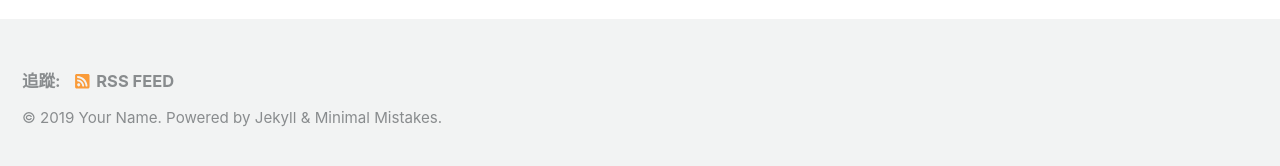
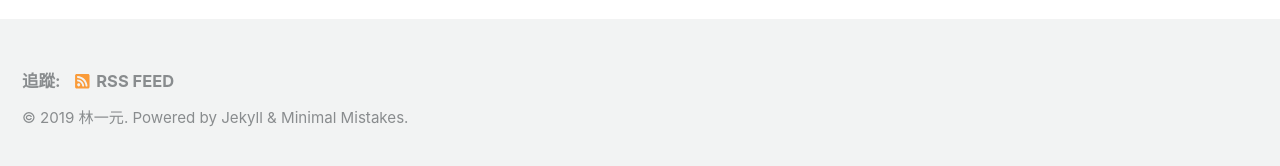
Before and after one commit to linonedollar/linonedollar.github.io, a Jekyll site: the page built from index.html, in a window 1280 px wide and 900 px high, scrolled down 222 px. Shown: the part 726-892 px from the top of the window. Built offline with Jekyll 4.4.1, drawn with Linux system fonts in a browser that asks for light colours; cached includes are drawn as plain includes; the list of posts is cut into pages by our own code.

Commit message:
Update _config.yml

```diff
--- a/_config.yml
+++ b/_config.yml
@@ -16,10 +16,10 @@ minimal_mistakes_skin    : "default" # "air", "aqua", "contrast", "dark", "dirt"
 
 # Site Settings
 locale                   : "zh-TW"
-title                    : "Site Title"
+title                    : "萬達樂"
 title_separator          : "-"
-name                     : "Your Name"
-description              : "An amazing website."
+name                     : "林一元"
+description              : "學習資源筆記"
 url                      : # the base hostname & protocol for your site e.g. "https://mmistakes.github.io"
 baseurl                  : # the subpath of your site, e.g. "/blog"
 repository               : # GitHub username/repo-name e.g. "mmistakes/minimal-mistakes"
```
